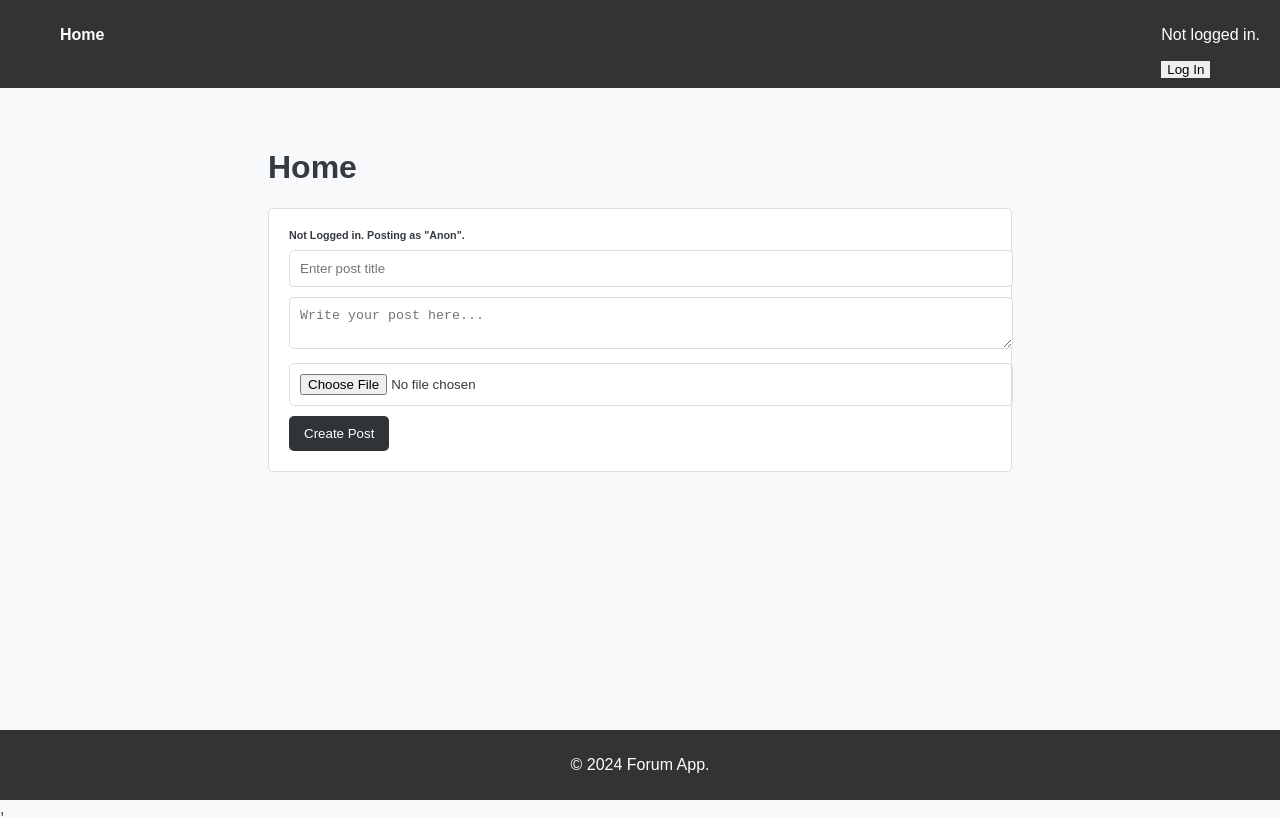
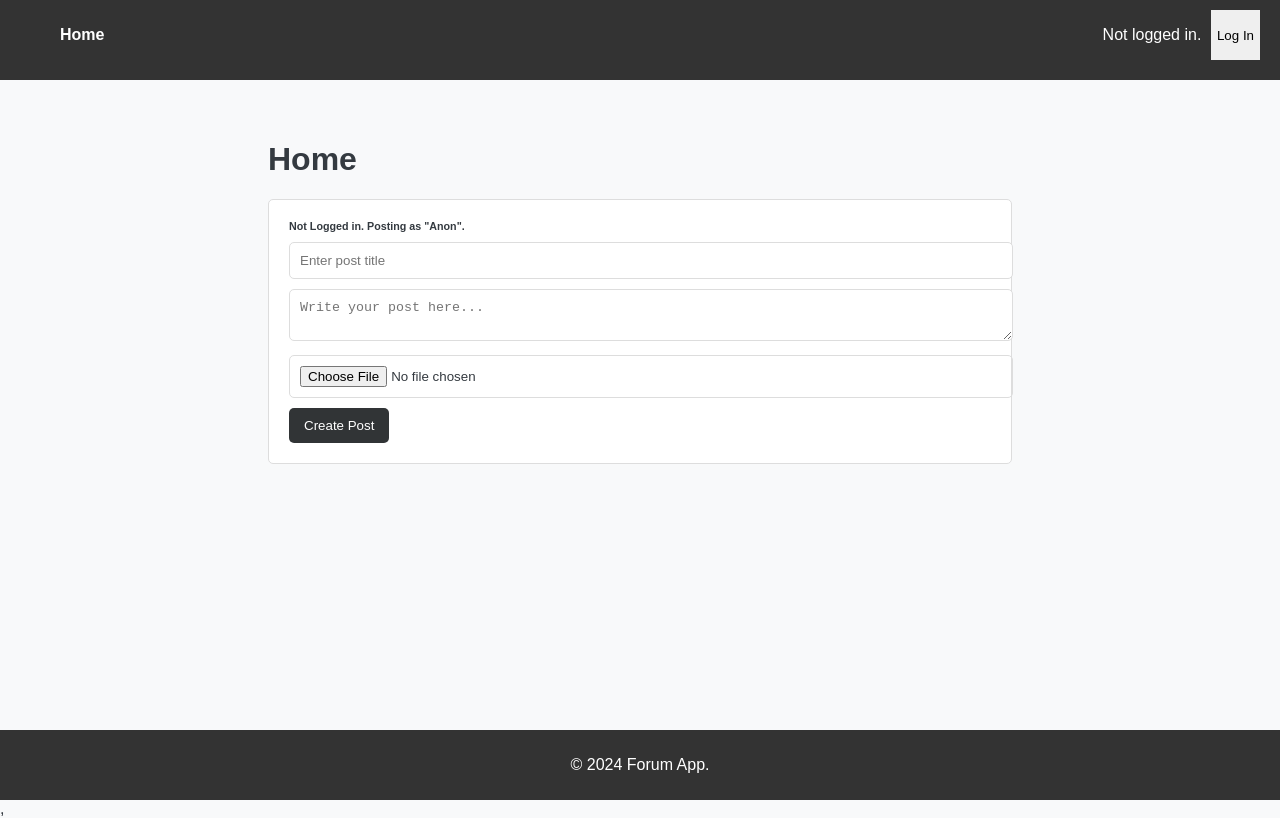
Before and after one commit to rohans0/ReactForumWebsite, a React (Create React App) app in the folder frontend/: page / in a window 1280 px wide. Built offline with nearby package versions, Linux system fonts and the light colour scheme.

Commit message:
header ui

```diff
--- a/frontend/src/components/authProfile.js
+++ b/frontend/src/components/authProfile.js
@@ -11,24 +11,23 @@ const AuthProfile = () => {
 	if (isLoading) {
 		return <div>Loading ...</div>;
 	}
-	if (!isAuthenticated) {
-		return (
-			<div>
-				<p>Not logged in.</p>
-				<AuthLogin />
-			</div>
-		);
-	}
-
 
 	return (
-		<div>
-			<img src={user.picture} alt={user.name} id="profile-pfp" />
-			<div id="info">
-				<span>name: {user.name}</span>
-				<span>email: {user.email}</span>
-				<AuthLogout />
-			</div>
+		<div id="info">
+			{!isAuthenticated ?
+				<>
+					<p>Not logged in.</p>
+					<AuthLogin id="login" />
+				</>
+				:
+				<>
+					<img src={user.picture} alt={user.name} id="profile-pfp" />
+					<div>
+						<p id="welcome">Welcome {user.name}!</p>
+						<AuthLogout id="logout" />
+					</div>
+				</>
+			}
 		</div>
 	);
 };
--- a/frontend/src/styles/Auth0.css
+++ b/frontend/src/styles/Auth0.css
@@ -1,12 +1,21 @@
 #info {
-	display: inline-block;
-  padding: 10px 20px;
-}
-#info>* {
-	display: block;
+	display: flex;
+	flex-direction: row;
+	gap: .6em;
+  margin-bottom: .6em;
+	align-self: center;
 }
 
 #profile-pfp {
-	width: 60px;
-	display: inline;
+	height: 60px;
 }
+
+#welcome {
+  margin: .3em 0;
+}
+
+#login,
+#logout {
+	height: .3em;
+	cursor: pointer;
+}
--- a/frontend/src/styles/Homepage.css
+++ b/frontend/src/styles/Homepage.css
@@ -7,10 +7,9 @@ body {
   padding: 0;
 }
 
-
 .post-profile {
 	display: flex;
-	flex-direction:row;
+	flex-direction: row;
 	gap: .6em;
   margin-bottom: .6em;
 }
```
Also changed, not shown: frontend/src/styles/Header.css (line endings or trailing spaces).
